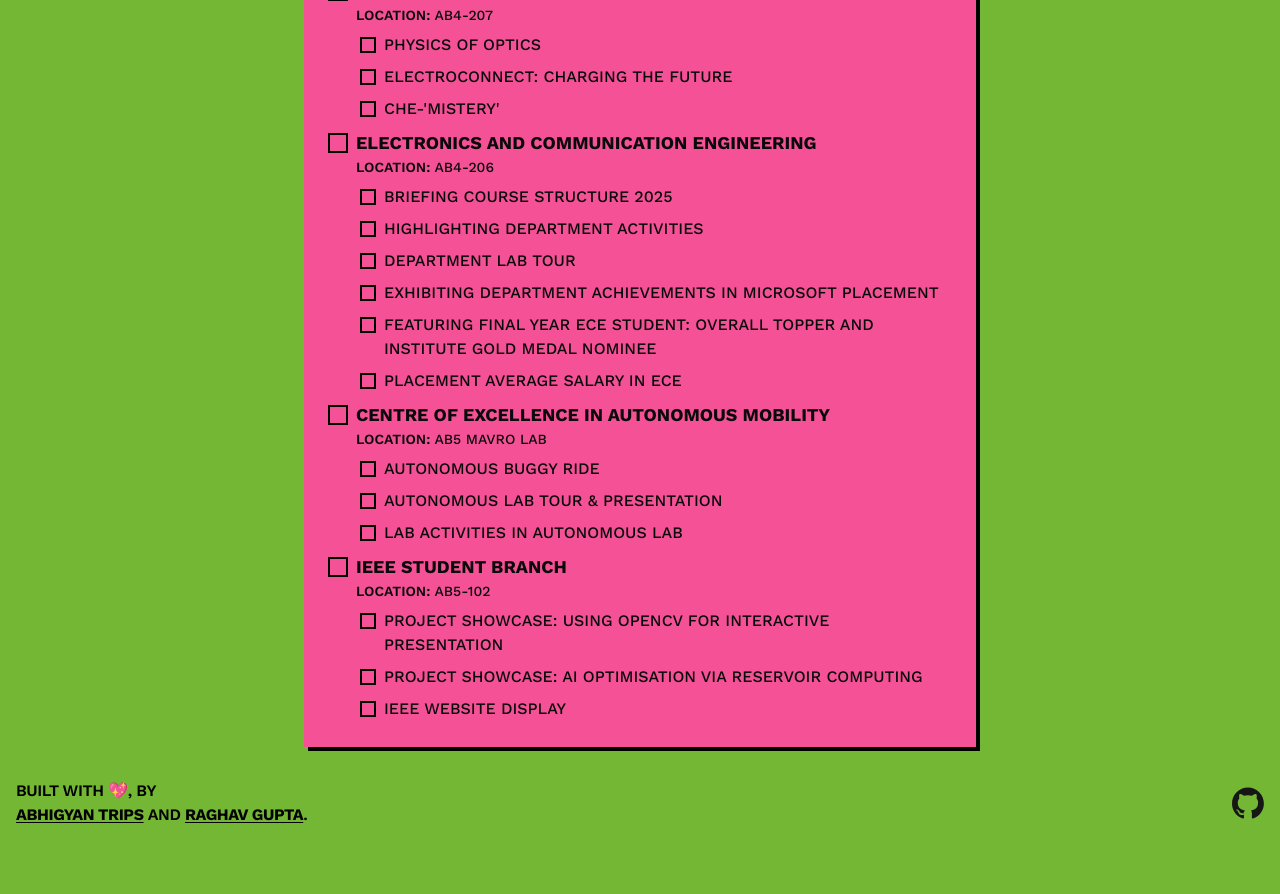
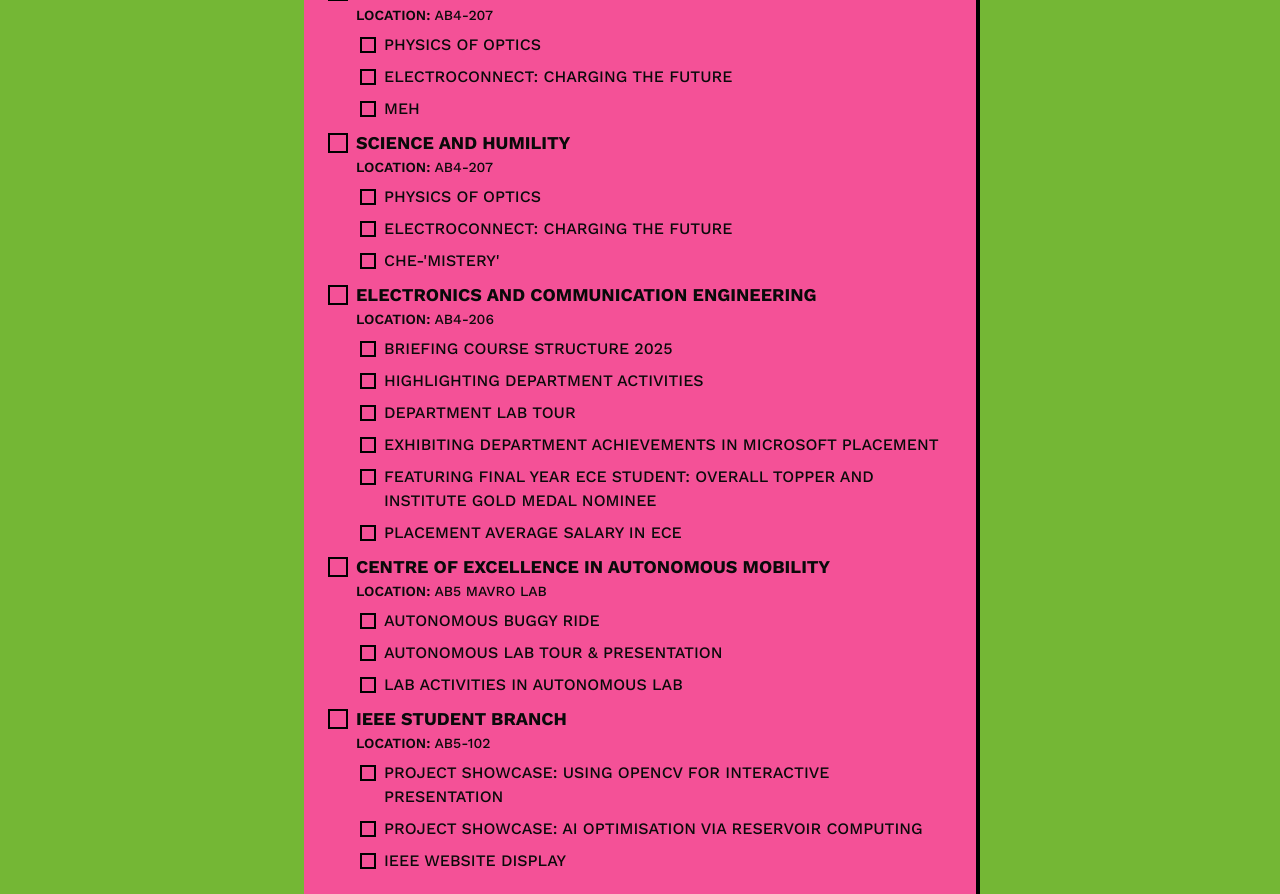
Before and after one commit to Alphaspiderman/mahe-openhouse-2025, a Next.js app: page / in a window 1280 px wide. Shown: the part 1724-2618 px from the top of the page. Before the commit the page ends 2567 px from the top, so only its background shows below. Built offline with nearby package versions, Linux system fonts and the light colour scheme.

Commit message:
feat(ux): update `localStorage` on config changes

```diff
--- a/src/app/page.tsx
+++ b/src/app/page.tsx
@@ -14,8 +14,43 @@ export default function Home() {
 
   useEffect(() => {
     const savedChecklist = localStorage.getItem('activityChecklist');
+
     if (savedChecklist) {
-      setActivityChecklist(JSON.parse(savedChecklist));
+      const parsedSavedChecklist = JSON.parse(
+        savedChecklist
+      ) as EventsData['activities'];
+
+      // Create a new merged checklist that starts with the latest data
+      const mergedChecklist = eventsData.activities.map((currentActivity) => {
+        // Try to find this department in the saved checklist
+        const savedActivity = parsedSavedChecklist.find(
+          (saved) => saved.department === currentActivity.department
+        );
+
+        if (savedActivity) {
+          // Department exists in saved data
+          // Copy checked state and merge any new events
+          return {
+            ...currentActivity,
+            checked: savedActivity.checked,
+            events: currentActivity.events.map((currentEvent) => {
+              // Try to find this event in the saved department's events
+              const savedEvent = savedActivity.events.find(
+                (saved) => saved.name === currentEvent.name
+              );
+
+              return savedEvent
+                ? { ...currentEvent, checked: savedEvent.checked }
+                : currentEvent; // Keep new events with default checked state
+            }),
+          };
+        } else {
+          // This is a new department not in saved data
+          return currentActivity;
+        }
+      });
+
+      setActivityChecklist(mergedChecklist);
     }
   }, []);
 
--- a/src/data/events.ts
+++ b/src/data/events.ts
@@ -197,6 +197,26 @@ export const eventsData = {
           checked: false,
         },
         {
+          name: 'Meh',
+          checked: false,
+        },
+      ],
+    },
+    {
+      department: 'Science and Humility',
+      location: 'AB4-207',
+      checked: false,
+      icon: '/icons/flask.png',
+      events: [
+        {
+          name: 'Physics of Optics',
+          checked: false,
+        },
+        {
+          name: 'ElectroConnect: Charging the Future',
+          checked: false,
+        },
+        {
           name: "CHE-'MISTERY'",
           checked: false,
         },
```
